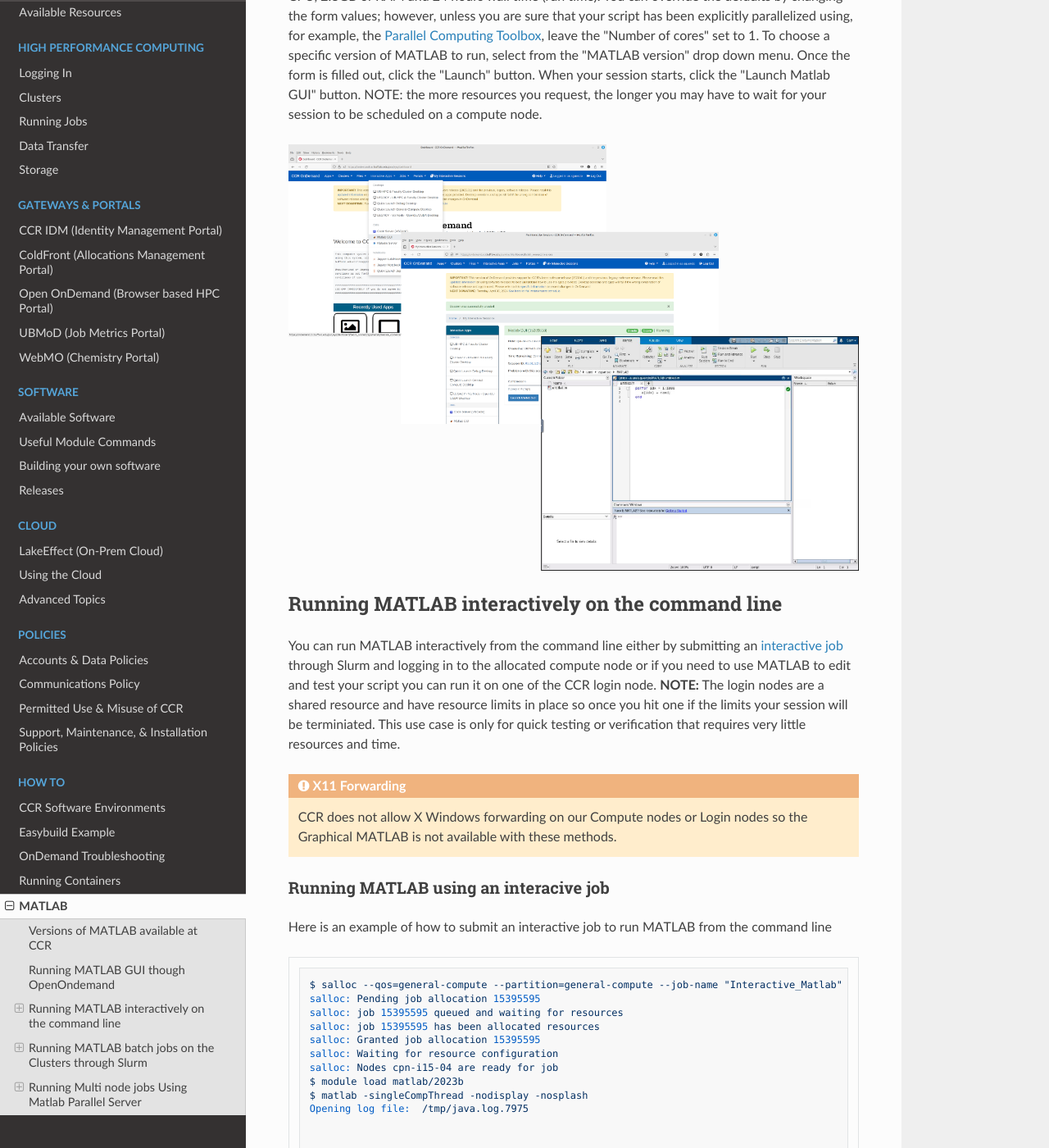
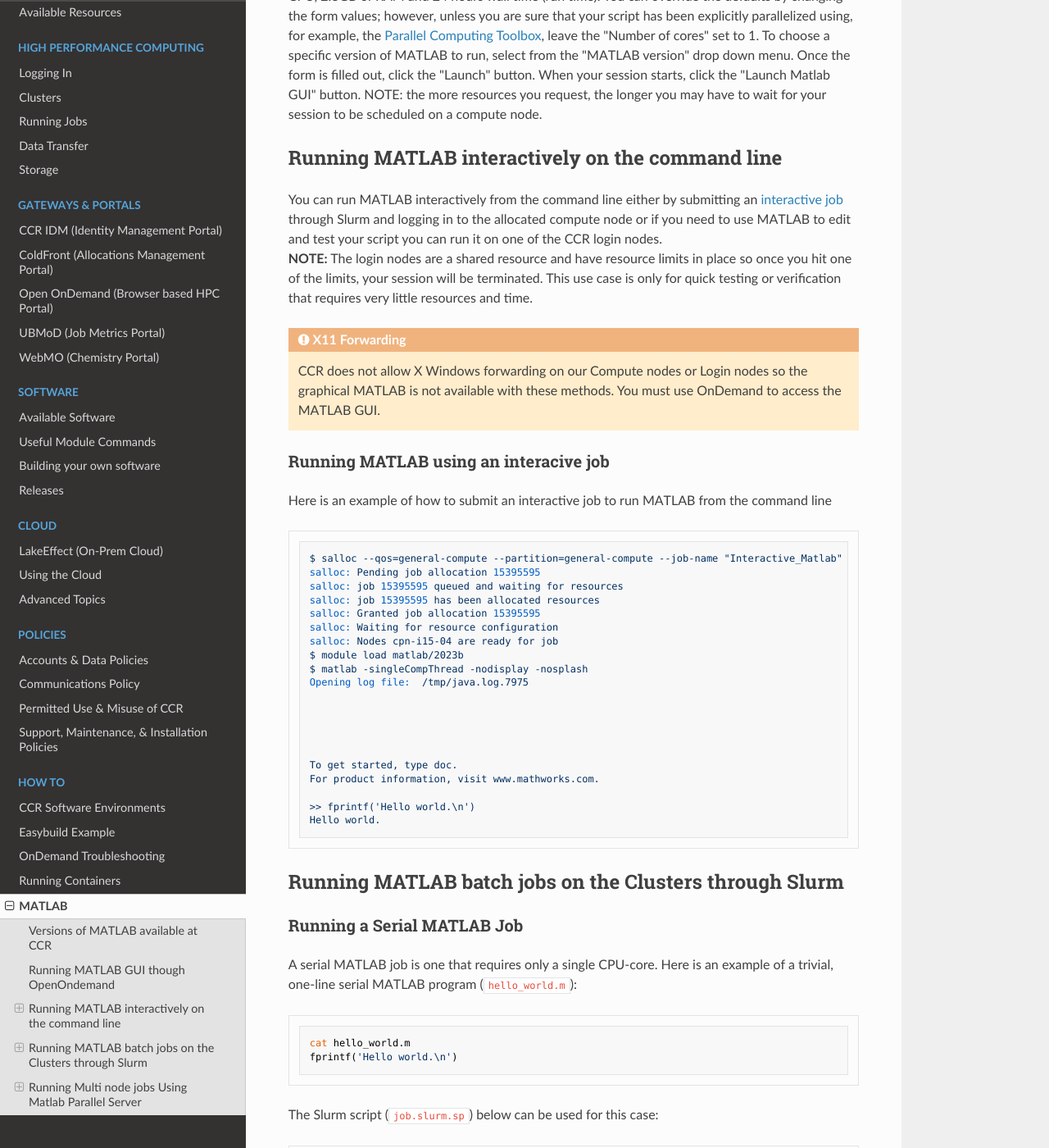
Before and after one commit to ubccr/ccrdocs, an MkDocs documentation site: the page built from pages/howto/matlab.md, in a window 1280 px wide and 1400 px high, scrolled down 1194 px. Shown: the whole window at 82% size. Built offline with MkDocs 1.6.1, drawn with Linux system fonts in a browser that asks for light colours; nearby versions of some CDN libraries; some of the changed text lies outside the part shown.

Commit message:
Apply suggestions from code review
Some changes were missed in previous review so this is committing those changes.

```diff
--- a/pages/howto/matlab.md
+++ b/pages/howto/matlab.md
@@ -35,15 +35,15 @@ The easiest way to use MATLAB on the HPC clusters is through the [CCR OnDemand P
 To begin a session, click on the "Interactive Apps" menu and then on the "Matlab GUI" menu option.  Select from the form's drop down menus the cluster you'd like to submit this job to, the partition & associated QOS, and your Slurm account.  By default, MATLAB sessions are allocated 1 CPU, 2.8GB of RAM and 24 hours wall time (run time). You can override the defaults by changing the form values; however, unless you are sure that your script has been explicitly parallelized using, for example, the [Parallel Computing Toolbox](#running-a-multi-threaded-matlab-job-with-the-parallel-computing-toolbox), leave the "Number of cores" set to 1.  To choose a specific version of MATLAB to run, select from the "MATLAB version" drop down menu.  Once the form is filled out, click the "Launch" button.  When your session starts, click the "Launch Matlab GUI" button. NOTE: the more resources you request, the longer you may have to wait for your session to be scheduled on a compute node.
 
 
-![](../images/matlab1.png)
 
 ## Running MATLAB interactively on the command line
 
 You can run MATLAB interactively from the command line either by submitting an [interactive job](../hpc/jobs.md/#interactive-job-submission) through Slurm and logging in to the allocated compute node or
-if you need to use MATLAB to edit and test your script you can run it on one of the CCR login node. **NOTE:** The login nodes are a shared resource and have resource limits in place so once you hit one if the limits your session will be terminiated. This use case is only for quick testing or verification that requires very little resources and time.
+if you need to use MATLAB to edit and test your script you can run it on one of the CCR login nodes.
+ **NOTE:** The login nodes are a shared resource and have resource limits in place so once you hit one of the limits, your session will be terminated. This use case is only for quick testing or verification that requires very little resources and time.
 
 !!! Warning "X11 Forwarding"
-    CCR does not allow X Windows forwarding on our Compute nodes or Login nodes so the Graphical MATLAB is not available with these methods.
+    CCR does not allow X Windows forwarding on our Compute nodes or Login nodes so the graphical MATLAB is not available with these methods.  You must use OnDemand to access the MATLAB GUI.
 
 ### Running MATLAB using an interacive job
 
```
Also changed, not shown: other parts of pages/howto/matlab.md (+1 -1 lines).
